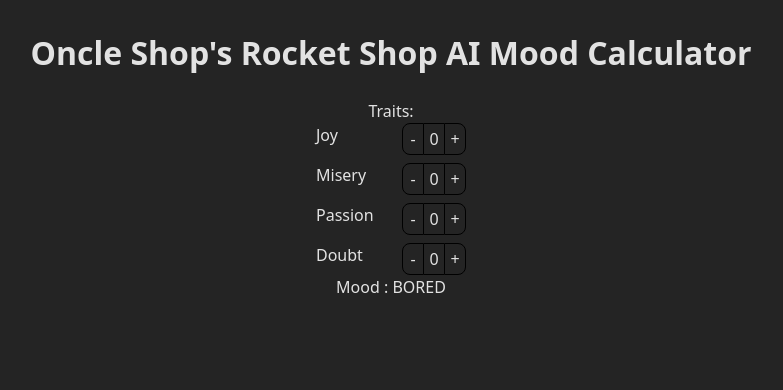
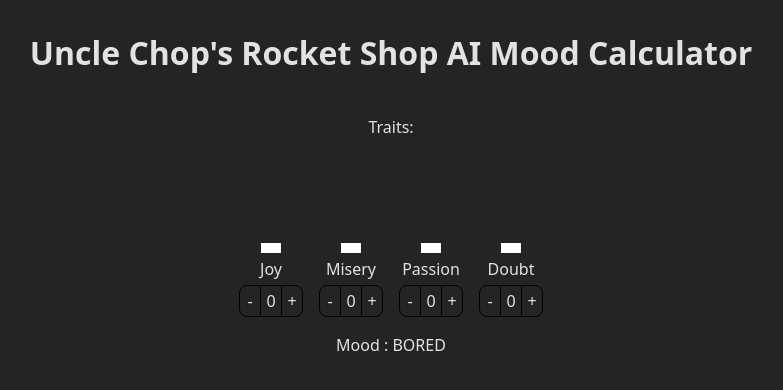
Before and after one commit to AdrienTurmo/uncle_shop_ai_mood, a React (Vite) app: page / in a window 1280 px wide. Shown: the top 390 px of the page, without its empty margins (249-1032 px from the left). Built offline with nearby package versions, Linux system fonts and the light colour scheme.

Commit message:
better display

```diff
--- a/package.json
+++ b/package.json
@@ -10,13 +10,14 @@
     "preview": "vite preview"
   },
   "dependencies": {
+    "clsx": "^2.1.1",
     "react": "^19.0.0",
     "react-dom": "^19.0.0",
     "sass": "^1.86.3"
   },
   "devDependencies": {
+    "@eslint/js": "^9.21.0",
     "@types/node": "^22.14.0",
-    "@eslint/js": "^9.21.0",
     "@types/react": "^19.0.10",
     "@types/react-dom": "^19.0.4",
     "@vitejs/plugin-react": "^4.3.4",
--- a/src/components/MainPage/MainPage.module.scss
+++ b/src/components/MainPage/MainPage.module.scss
@@ -4,4 +4,5 @@
   flex-direction: column;
   justify-content: center;
   align-items: center;
+  gap: 16px;
 }
--- a/src/components/MainPage/MainPage.tsx
+++ b/src/components/MainPage/MainPage.tsx
@@ -9,7 +9,7 @@
     return (
         <TraitsContextProvider>
             <div className={styles.MainPage}>
-                <h1>Oncle Shop's Rocket Shop AI Mood Calculator</h1>
+                <h1>Uncle Chop's Rocket Shop AI Mood Calculator</h1>
                 <TraitsList />
                 <MoodDisplay />
             </div>
--- a/src/components/TraitInput/TraitInput.module.scss
+++ b/src/components/TraitInput/TraitInput.module.scss
@@ -1,5 +1,29 @@
 .TraitInput {
   display: flex;
-  width: 150px;
-  justify-content: space-between;
+  flex-direction: column;
+  justify-content: center;
+  align-items: center;
+  gap: 4px;
+
+  .SquareGroup {
+    display: flex;
+    flex-direction: column;
+    gap: 4px;
+  }
+
+  .Square {
+    height: 20px;
+    width: 20px;
+    background-color: transparent;
+
+    &.Visible {
+      background-color: white;
+    }
+  }
+
+  .HalfSquare {
+    width: 20px;
+    height: 10px;
+    background-color: white;
+  }
 }
--- a/src/components/TraitInput/TraitInput.tsx
+++ b/src/components/TraitInput/TraitInput.tsx
@@ -3,6 +3,7 @@
 import { Trait } from '@/type';
 import { NumberInput } from '@/components';
 import { useTraitsContext } from '@/context/TraitsContext.tsx';
+import clsx from 'clsx';
 
 interface TraitInputParams {
     trait: Trait
@@ -17,11 +18,24 @@
 
 export const TraitInput: React.FC<TraitInputParams> = ({ trait }) => {
     const { getValueOf, changeValueOf } = useTraitsContext()
+    const value = getValueOf(trait)
 
     return (
         <div className={styles.TraitInput}>
+            <div className={styles.SquareGroup}>
+                <div className={clsx(styles.Square, value >= 4 && styles.Visible)} />
+                <div className={clsx(styles.Square, value >= 3 && styles.Visible)} />
+                <div className={clsx(styles.Square, value >= 2 && styles.Visible)} />
+                <div className={clsx(styles.Square, value >= 1 && styles.Visible)} />
+                <div className={styles.HalfSquare} />
+            </div>
             <div>{traitDisplayName.get(trait)}</div>
-            <NumberInput value={getValueOf(trait)} onChange={(newValue) => changeValueOf(trait, newValue)} min={0} max={4} />
+            <NumberInput
+                value={value}
+                onChange={(newValue) => changeValueOf(trait, newValue)}
+                min={0}
+                max={4}
+            />
         </div>
     )
 }
--- a/src/components/TraitsList/TraitsList.module.scss
+++ b/src/components/TraitsList/TraitsList.module.scss
@@ -3,12 +3,14 @@
   flex-direction: column;
   width: 100%;
   align-items: center;
+  gap: 8px;
 
   .List {
     display: flex;
-    flex-direction: column;
+    flex-direction: row;
     width: 100%;
     align-items: center;
-    gap: 8px;
+    justify-content: center;
+    gap: 16px;
   }
 }
--- a/src/context/TraitsContext.tsx
+++ b/src/context/TraitsContext.tsx
@@ -7,12 +7,14 @@
     getValueOf: (trait: Trait) => number
     changeValueOf: (trait: Trait, newValue: number) => void
     getMood: () => Mood
+    // useXp: (xp: XpSelector) => void
 }
 
 const TraitsContext: React.Context<TraitsContextData> = createContext({
     getValueOf: () => 0,
     changeValueOf: () => {},
     getMood: () => 'NEUTRAL',
+    // useXp: () => {},
 } as TraitsContextData);
 
 const useTraitsContext = () => useContext(TraitsContext)
@@ -61,6 +63,10 @@
 
     const getMood = () => calculateMood(traits)
 
+    // const useXp: (xp: XpSelector) => {
+    //
+    // }
+
     return (
         <TraitsContext.Provider value={{ getValueOf, changeValueOf, getMood }}>
             {children}
```
Also changed, not shown: src/type/XpSelector.d.ts (added, +9 -0 lines), 1 other file (tests, documents, lock files or other folders).
